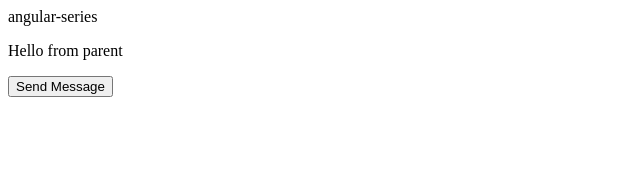
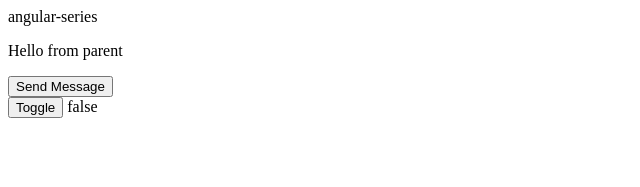
Before and after one commit to devkovmtl/ng-sandbox-series, an Angular app: page / in a window 1280 px wide. Shown: the top 187 px of the page, without its empty margins (0-640 px from the left). Built offline with nearby package versions, Linux system fonts and the light colour scheme.

Commit message:
Angular - Template

```diff
--- a/src/app/app.component.html
+++ b/src/app/app.component.html
@@ -2,3 +2,7 @@
 <div>
   <app-parent></app-parent>
 </div>
+<div>
+  <button (click)="toggleText()">Toggle</button>
+  {{ showText }}
+</div>
--- a/src/app/app.component.ts
+++ b/src/app/app.component.ts
@@ -5,20 +5,25 @@ import { Component, OnInit, OnDestroy } from '@angular/core';
   templateUrl: './app.component.html',
   styleUrls: ['./app.component.scss'],
 })
-export class AppComponent implements OnInit, OnDestroy {
-  intervalSub: any;
+export class AppComponent {
+  // intervalSub: any;
 
-  ngOnInit(): void {
-    this.intervalSub = setInterval(() => {
-      console.log('Hello form ngOnInit');
-    }, 1000);
+  // ngOnInit(): void {
+  //   this.intervalSub = setInterval(() => {
+  //     console.log('Hello form ngOnInit');
+  //   }, 1000);
+  // }
+
+  // ngOnDestroy(): void {
+  //   if (this.intervalSub) {
+  //     clearInterval(this.intervalSub);
+  //   }
+  // }
+
+  showText = false;
+  title = 'angular-series';
+
+  toggleText(): void {
+    this.showText = !this.showText;
   }
-
-  ngOnDestroy(): void {
-    if (this.intervalSub) {
-      clearInterval(this.intervalSub);
-    }
-  }
-
-  title = 'angular-series';
 }
```
